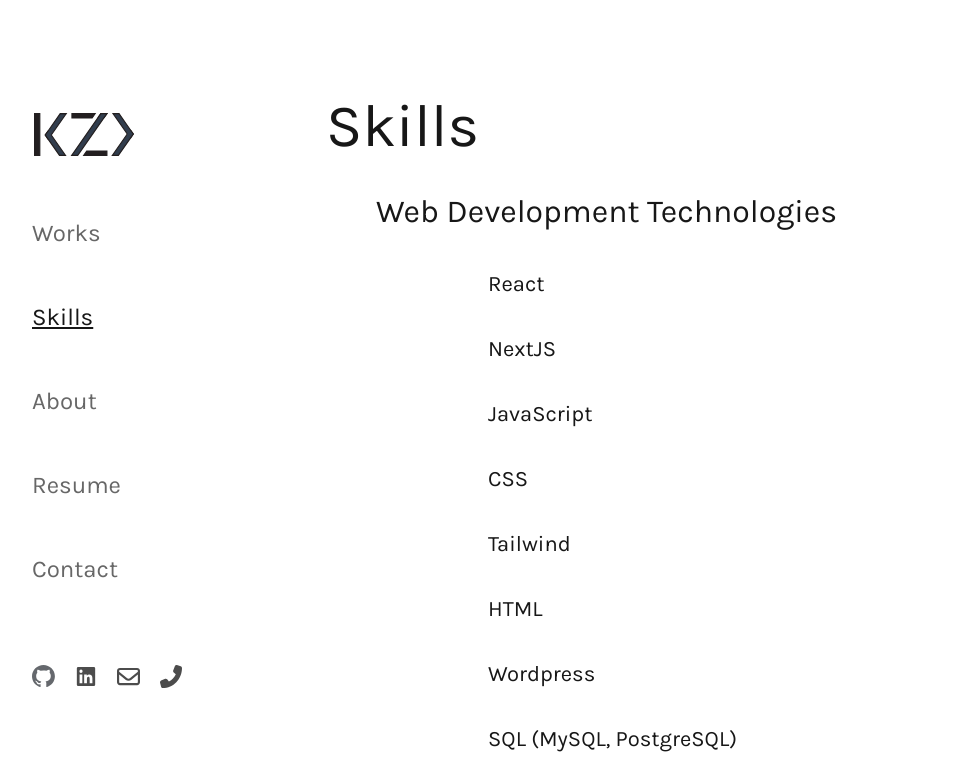
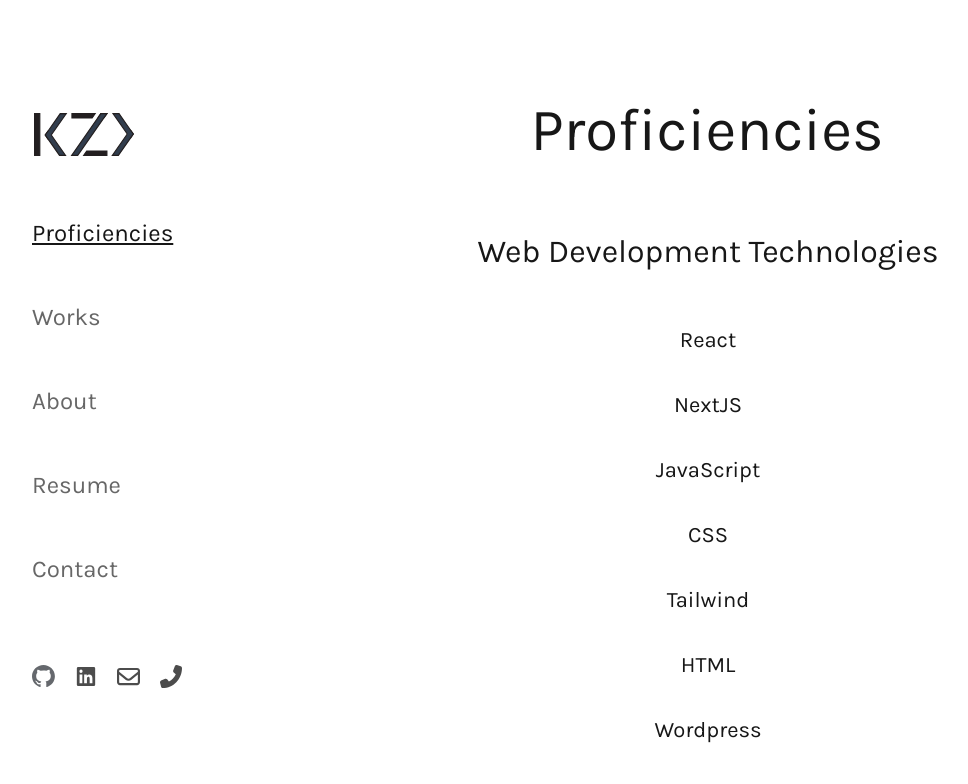
Before and after one commit to K-Zimny/portfolio4, a Next.js app: page /skills in a window 1280 px wide. Shown: the top 784 px of the page, without its empty margins (80-1048 px from the left). Built offline with nearby package versions, Linux system fonts and the light colour scheme.

Commit message:
WIP Centered Skills.

```diff
--- a/src/app/skills/page.js
+++ b/src/app/skills/page.js
@@ -4,7 +4,7 @@
 export default function skills() {
   return (
     <>
-      <PageHeader title="Skills" />
+      <PageHeader className="text-center" title="Proficiencies" />
 
       <Skills />
     </>
--- a/src/components/pageheader/PageHeader.jsx
+++ b/src/components/pageheader/PageHeader.jsx
@@ -1,8 +1,8 @@
 import style from "@/components/pageheader/pageheader.module.css";
 
-export default function PageHeader({ title, subtitle }) {
+export default function PageHeader({ title, subtitle, className }) {
   return (
-    <header className={style.header}>
+    <header className={`${style.header} ${className}`}>
       <h1 className={style.title}>{title}</h1>
       {subtitle && <p className={style.subtitle}>{subtitle}</p>}
     </header>
--- a/src/components/pageheader/pageheader.module.css
+++ b/src/components/pageheader/pageheader.module.css
@@ -12,7 +12,7 @@
 
   @media (min-width: 1280px) {
     --base_page-header-font: 3.75rem;
-    --base_page-header-line-height: 28px;
+    --base_page-header-line-height: 36px;
     --base_page-subheader-font: 1.25rem;
   }
 
--- a/src/components/skills/Skills.jsx
+++ b/src/components/skills/Skills.jsx
@@ -3,9 +3,10 @@
 
 export default function Skills() {
   return (
-    <>
+    <div id={style.skills}>
       {skillsData.map((category) => {
         return (
+          <fragment key={category.title}>
             <section className={style.category} key={category.title}>
               <h2>{category.title}</h2>
               <ul>
@@ -18,8 +19,10 @@
                 })}
               </ul>
             </section>
+            <hr />
+          </fragment>
         );
       })}
-    </>
+    </div>
   );
 }
--- a/src/components/skills/skills.module.css
+++ b/src/components/skills/skills.module.css
@@ -1,10 +1,29 @@
+#skills {
+  --indent: calc(var(--space_sm) / 2);
+
+  @media (min-width: 768px) {
+    --indent: var(--space_sm);
+  }
+
+  & fragment:first-child > section {
+    padding-top: var(--space_sm);
+    /* margin-top: 0; */
+  }
+}
+
 .category {
-  margin-bottom: calc(var(--space_lg) * 2);
-  margin-left: var(--space_md);
+  padding-block: calc(var(--space_lg) * 1);
+  /* margin-left: var(--indent); */
+  text-align: center;
+}
+
+.category h2 {
+  margin-bottom: var(--space_md);
 }
 
 .skill {
   list-style: none;
   margin: var(--space_sm);
-  margin-left: var(--space_lg);
+  /* margin-left: var(--indent); */
+  text-align: center;
 }
--- a/src/data/nav.json
+++ b/src/data/nav.json
@@ -1,11 +1,11 @@
 [
+  {
+    "title": "Proficiencies",
+    "href": "/skills"
+  },
   {
     "title": "Works",
     "href": "/works"
-  },
-  {
-    "title": "Skills",
-    "href": "/skills"
   },
   {
     "title": "About",
```
Lines whose indentation alone changed are shown as unchanged.
